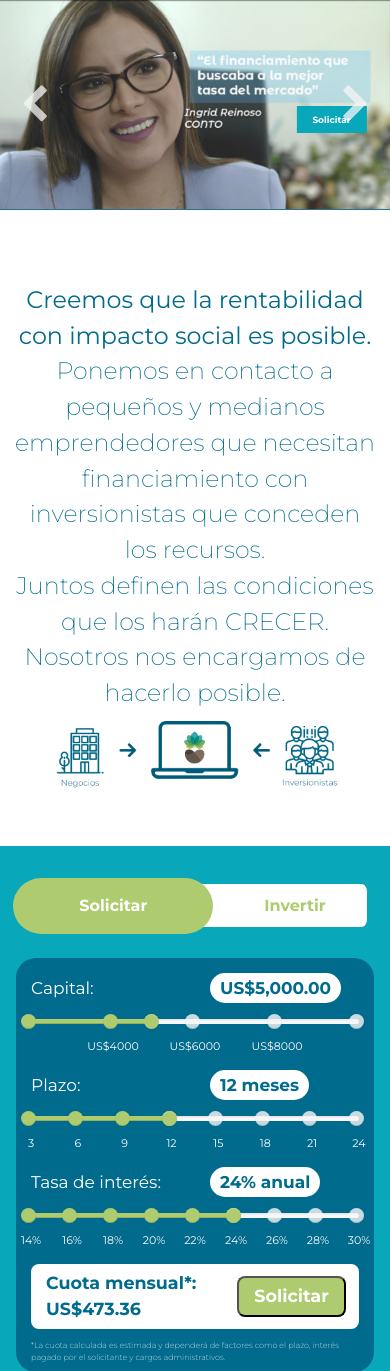
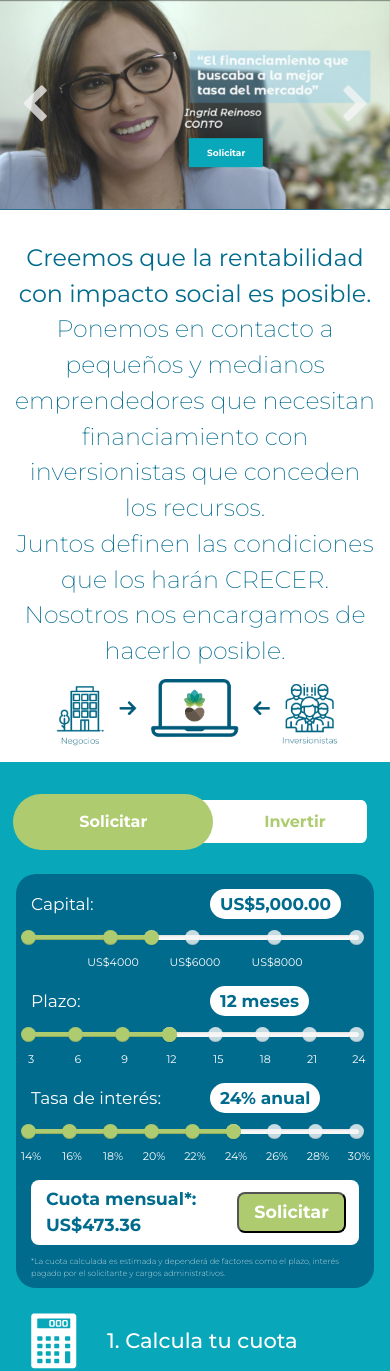
Before and after one commit to eduardouio/test, a Django app: page / in a window 390 px wide. Shown: the part 54-1425 px from the top of the page. Run offline with Django 3.2, Linux system fonts and the light colour scheme; data that the repository does not hold is empty; some libraries are stand-ins or nearby versions.

Commit message:
#85 Boton solicitar en cada Slider (#92)

```diff
--- a/creceEcuador/creceEcuador/static/css/styles.css
+++ b/creceEcuador/creceEcuador/static/css/styles.css
@@ -78,11 +78,12 @@ ul li{
 }
 
 #ingresar-boton-imagen-0{
-  /*font-size: 50px;*/
-  position: absolute;
-  top: 55%;
-    left: 70%;
-  transform: translate(-50%, -50%);
+      font-size: 2vw;
+
+    position: absolute;
+    top: 72%;
+    left: 47%;
+      transform: translate(-50%, -50%);
   -ms-transform: translate(-50%, -50%);
 
 }
@@ -102,7 +103,7 @@ ul li{
     background: #fff;
     color: #006B8D;
     font-size: 23.84px;
-    padding: 42px 0px;
+    padding: 0px 0px;
     margin: 0px;
 }
 
@@ -520,13 +521,14 @@ ul li{
 
          padding: 1.159vw 2.218vw;
 
-        font-size: 12px;
+        font-size: 17px;
     }
 
 
     #ingresar-boton-imagen-0{
 
-    top: 56%;
+        top: 71%;
+    left: 48%;
 
 
     }
@@ -699,15 +701,16 @@ ul li{
 @media screen and (max-width: 601px) and (min-width: 300px){
 
   .crece-carrusel-boton-ingresar-imagen a{
-      padding: 8px 16px;
+
       font-size: 9px;
   }
 
 
   #ingresar-boton-imagen-0{
 
-    top: 56.5%;
-      left: 85%;
+
+      left: 58%;
+    top: 73%;
 
 
   }
--- a/creceEcuador/creceEcuador/templates/index.html
+++ b/creceEcuador/creceEcuador/templates/index.html
@@ -25,7 +25,7 @@
                     <div class="crece-carrusel-imagenes-movil">
                       <img src="{% static 'assets/conto_movil.jpg' %}" alt="imagen 1">
                       <img src="{% static 'assets/Orellana_movil.jpg' %}" alt="imagen 2">
-                      <img src="{% static 'assets/Yanez_movil.jpg' %}" alt="imagen 3">
+                      <img src="{% static 'assets/Yanez_movil.JPG' %}" alt="imagen 3">
                     </div>
                   </section>
                   <section class="crece-main-mensaje justify-content-center text-center row">
--- a/creceEcuador/creceEcuador/templates/preguntas_frecuentes.html
+++ b/creceEcuador/creceEcuador/templates/preguntas_frecuentes.html
@@ -39,7 +39,7 @@
 
 		                		<div class="col respuesta-frecuente">
 		                			<p>
-			                			Crece ecuador es una plataforma virtual de anuncio de emprendimientos y financiamiento colaborativo donde se encuentran personas que tienen un negocio en funcionamiento y excelente trayectoria con inversionistas que están en búsqueda de emprendedores a quienes dar apoyo o financiar de forma colectiva.
+			                			Crece Ecuador es una plataforma virtual de anuncio de emprendimientos y financiamiento colaborativo donde se encuentran personas que tienen un negocio en funcionamiento y excelente trayectoria con inversionistas que están en búsqueda de emprendedores a quienes dar apoyo o financiar de forma colectiva.
 		                			</p>
 		                		</div>
 
--- a/creceEcuador/creceEcuador/templates/template_base.html
+++ b/creceEcuador/creceEcuador/templates/template_base.html
@@ -216,7 +216,7 @@
                           <div class="row">
                             <div class="col">
                               <div>
-                                ¿Más informacion?
+                                ¿Más información?
                               </div>
                               <div>
                                 Whatsapp: <a href="https://wa.me/593988349088">+593-98-834-9088</a>
```
